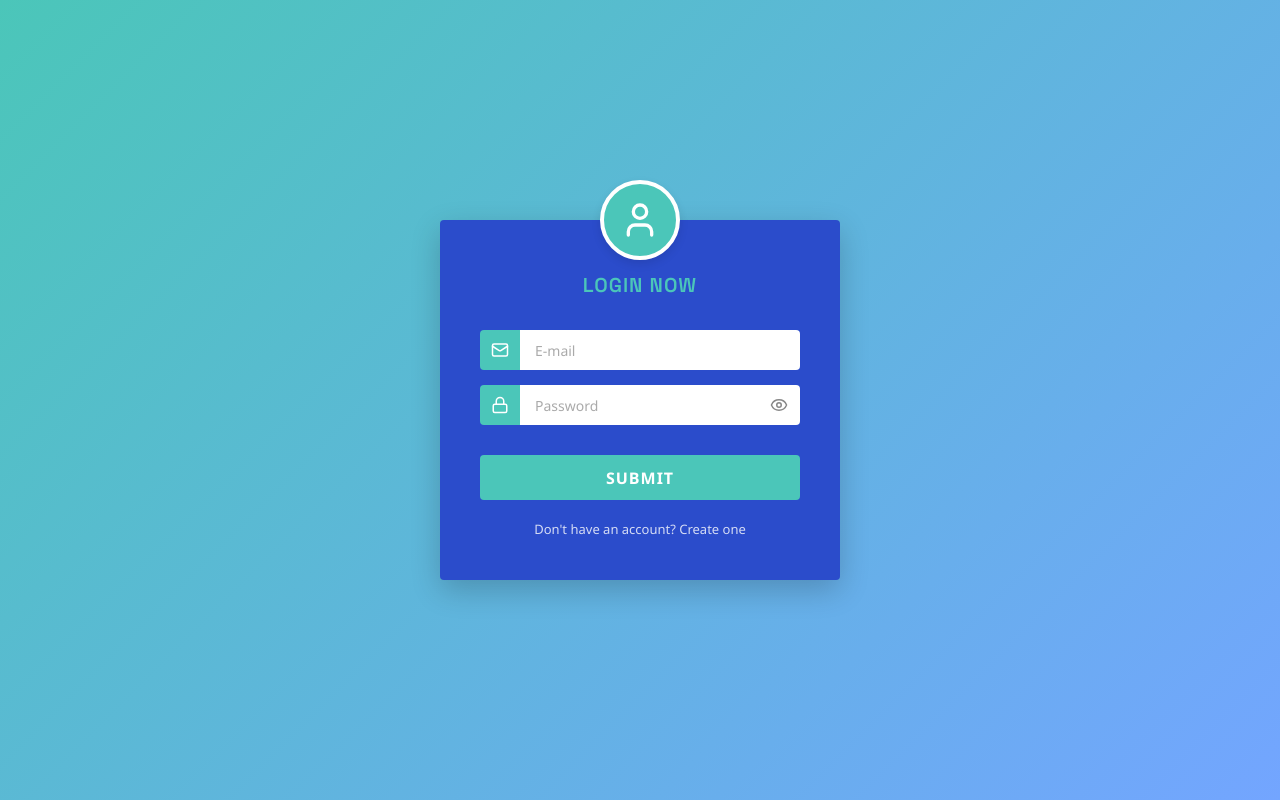
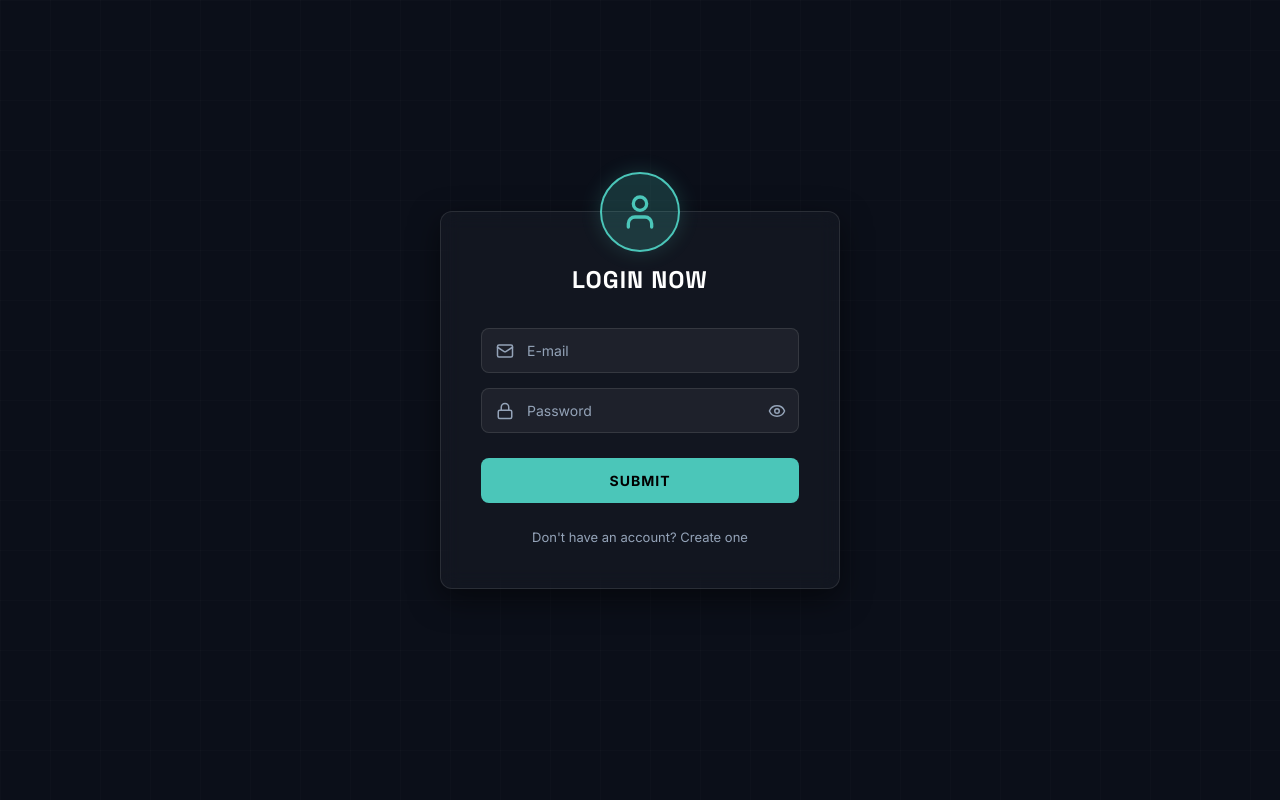
Before and after one commit to sampathmenuka/crypto-x, a React (Vite) app in the folder frontend/: page /login in a window 1280 px wide. Built offline with nearby package versions, Linux system fonts and the light colour scheme; no server answers.

Commit message:
Refactor Login page styles for improved aesthetics and consistency

```diff
--- a/frontend/src/pages/Login.css
+++ b/frontend/src/pages/Login.css
@@ -3,29 +3,46 @@
   display: flex;
   align-items: center;
   justify-content: center;
-  background: linear-gradient(135deg, #4bc6b9, #73a5ff);
+  background-color: #0B0F19; /* matches system background */
   padding: 20px;
-  font-family: 'Segoe UI', Tahoma, Geneva, Verdana, sans-serif;
+  font-family: 'Inter', sans-serif;
+  position: relative;
+}
+
+/* Optional background pattern similar to Home */
+.login-page-alt::before {
+  content: "";
+  position: absolute;
+  inset: 0;
+  opacity: 0.15;
+  pointer-events: none;
+  background: linear-gradient(rgba(255,255,255,0.1) 1px, transparent 1px),
+              linear-gradient(90deg, rgba(255,255,255,0.1) 1px, transparent 1px);
+  background-size: 50px 50px;
+  z-index: 0;
 }
 
 .login-card-alt {
-  background-color: #2b4ccb;
+  background-color: rgba(255, 255, 255, 0.03);
+  backdrop-filter: blur(10px);
+  border: 1px solid rgba(255, 255, 255, 0.1);
   width: 100%;
   max-width: 400px;
-  border-radius: 4px;
+  border-radius: 12px;
   padding: 50px 40px 40px;
   position: relative;
-  box-shadow: 0 10px 30px rgba(0, 0, 0, 0.2);
+  box-shadow: 0 10px 30px rgba(0, 0, 0, 0.5);
   display: flex;
   flex-direction: column;
   align-items: center;
+  z-index: 10;
 }
 
 .login-avatar {
   width: 80px;
   height: 80px;
-  background-color: #4bc6b9;
-  border: 4px solid #fff;
+  background-color: rgba(75, 198, 185, 0.2);
+  border: 2px solid #4bc6b9;
   border-radius: 50%;
   position: absolute;
   top: -40px;
@@ -34,17 +51,18 @@
   display: flex;
   align-items: center;
   justify-content: center;
-  color: #fff;
-  box-shadow: 0 4px 10px rgba(0,0,0,0.1);
+  color: #4bc6b9;
+  box-shadow: 0 0 20px rgba(75, 198, 185, 0.2);
 }
 
 .login-title {
-  color: #4bc6b9;
-  font-size: 20px;
-  font-weight: 600;
+  color: #fff;
+  font-size: 24px;
+  font-weight: 700;
   letter-spacing: 1px;
   margin-bottom: 30px;
   text-transform: uppercase;
+  font-family: 'Space Grotesk', sans-serif;
 }
 
 .login-form-alt {
@@ -56,67 +74,74 @@
 
 .login-input-group {
   display: flex;
-  height: 40px;
-  border-radius: 4px;
+  height: 45px;
+  border-radius: 8px;
   overflow: hidden;
+  background-color: rgba(255, 255, 255, 0.05);
+  border: 1px solid rgba(255, 255, 255, 0.1);
+  transition: border-color 0.2s;
+}
+
+.login-input-group:focus-within {
+  border-color: rgba(75, 198, 185, 0.5);
 }
 
 .login-input-icon {
-  background-color: #4bc6b9;
-  color: #fff;
-  width: 40px;
+  color: #94a3b8;
+  width: 45px;
   display: flex;
   align-items: center;
   justify-content: center;
+  background-color: transparent;
 }
 
 .login-input-field {
   flex: 1;
   border: none;
   outline: none;
-  padding: 0 15px;
+  padding: 0 10px 0 0;
   font-size: 14px;
-  color: #333;
+  color: #fff;
+  background-color: transparent;
 }
 
 .login-input-field::placeholder {
-  color: #aaa;
+  color: #94a3b8;
 }
 
 .login-pw-toggle {
   background: transparent;
   border: none;
-  color: #888;
+  color: #94a3b8;
   display: flex;
   align-items: center;
   justify-content: center;
   padding: 0 12px;
   cursor: pointer;
-  background-color: #fff;
   transition: color 0.2s ease;
 }
 
 .login-pw-toggle:hover {
-  color: #4bc6b9;
+  color: #fff;
 }
 
 .login-submit-btn {
   background-color: #4bc6b9;
-  color: #fff;
+  color: #000;
   border: none;
-  border-radius: 4px;
+  border-radius: 8px;
   height: 45px;
-  font-size: 16px;
-  font-weight: 600;
+  font-size: 14px;
+  font-weight: 700;
   cursor: pointer;
-  margin-top: 15px;
+  margin-top: 10px;
   text-transform: uppercase;
   letter-spacing: 1px;
-  transition: opacity 0.2s;
+  transition: background-color 0.2s;
 }
 
 .login-submit-btn:hover {
-  opacity: 0.9;
+  background-color: rgba(75, 198, 185, 0.9);
 }
 
 .login-submit-btn:disabled {
@@ -125,24 +150,23 @@
 }
 
 .login-footer-link {
-  margin-top: 20px;
-  color: #fff;
+  margin-top: 25px;
+  color: #94a3b8;
   font-size: 13px;
   text-decoration: none;
-  opacity: 0.8;
-  transition: opacity 0.2s;
+  transition: color 0.2s;
 }
 
 .login-footer-link:hover {
-  opacity: 1;
-  text-decoration: underline;
+  color: #fff;
 }
 
 .login-error-alt {
-  background: rgba(255, 0, 0, 0.2);
-  color: #ffcccc;
-  padding: 10px;
-  border-radius: 4px;
+  background: rgba(239, 68, 68, 0.1);
+  color: #ef4444;
+  border: 1px solid rgba(239, 68, 68, 0.2);
+  padding: 12px;
+  border-radius: 8px;
   font-size: 13px;
   margin-bottom: 20px;
   width: 100%;
```
Also changed, not shown: frontend/src/pages/Home.tsx (+19 -19 lines).
